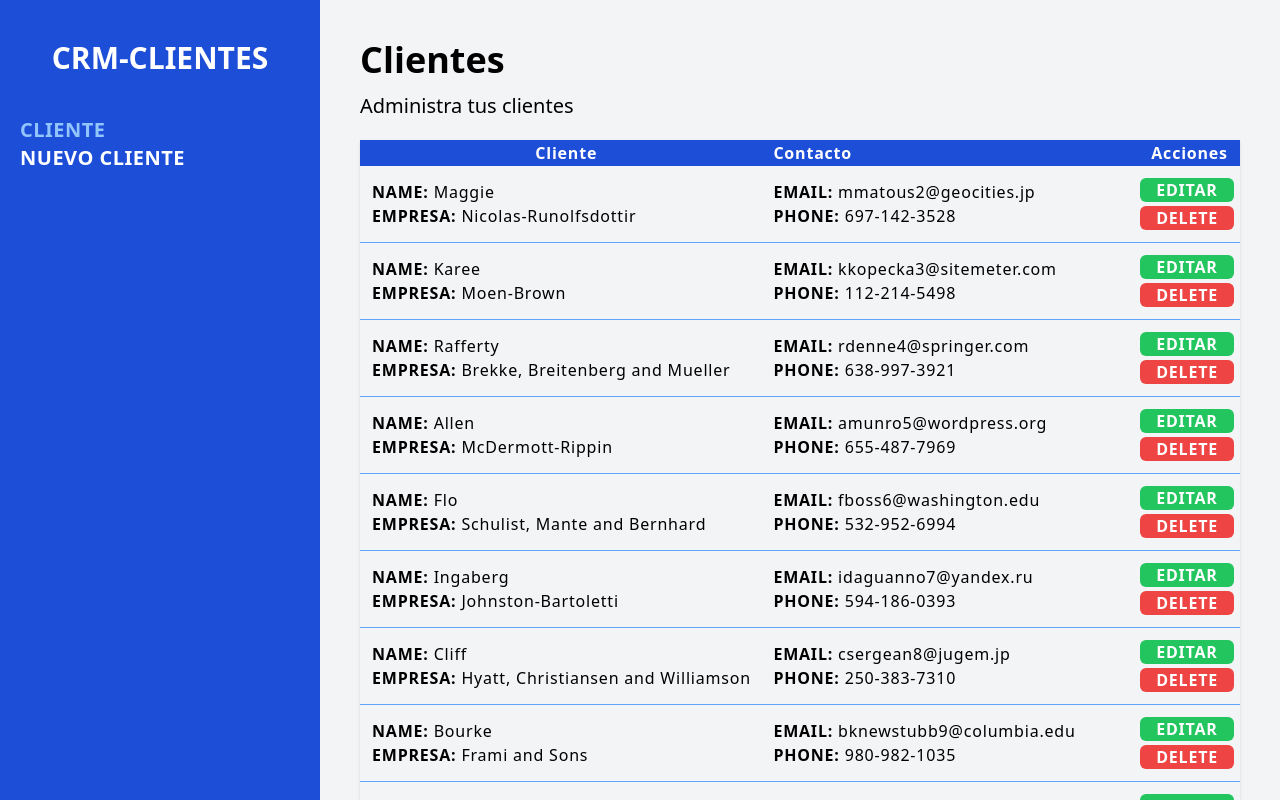
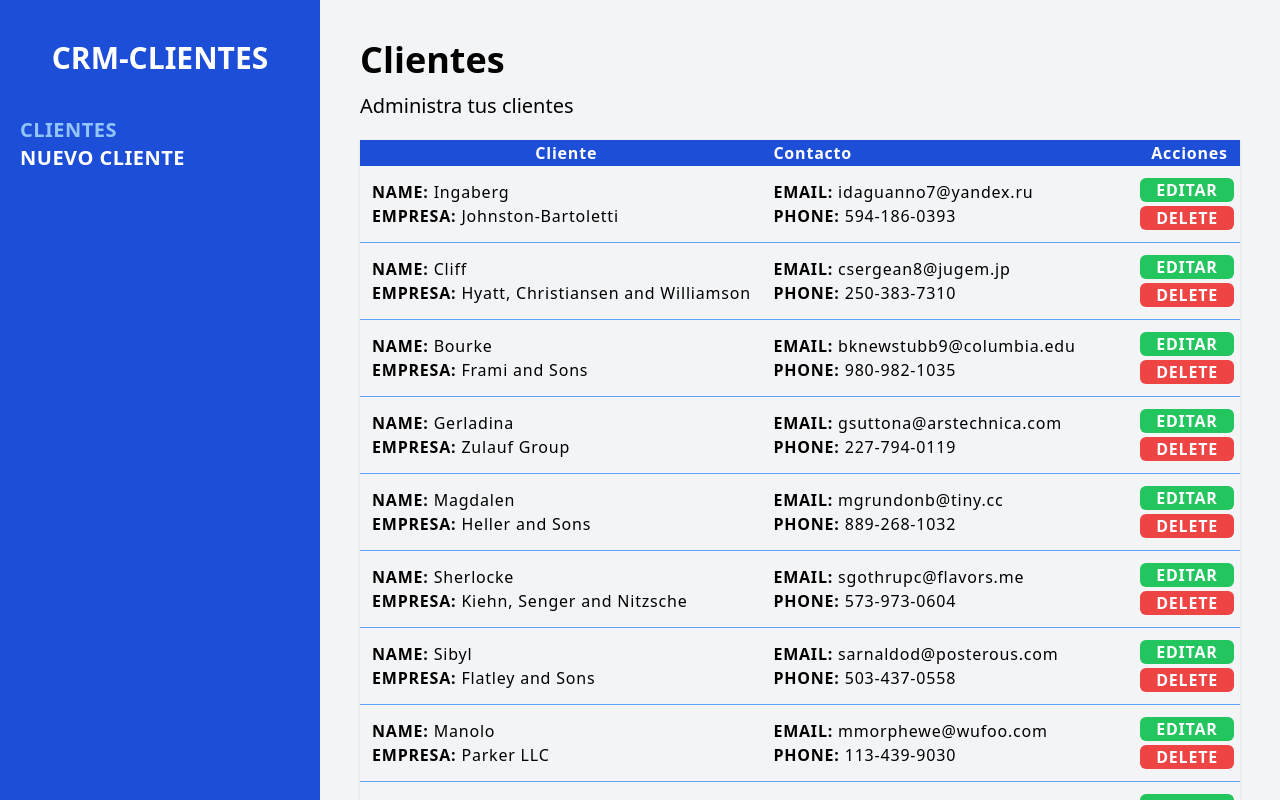
Before and after one commit to Jaimeangel/Administrador-de-clientes, a React (Vite) app: page / in a window 1280 px wide. Built offline with nearby package versions, Linux system fonts and the light colour scheme; data requests are answered from the project's data file.

Commit message:
guardando ultimos cambios

```diff
--- a/db.json
+++ b/db.json
@@ -1,40 +1,5 @@
 {
   "clientes": [
-    {
-      "id": 3,
-      "nombre": "Maggie",
-      "telefono": "697-142-3528",
-      "email": "mmatous2@geocities.jp",
-      "empresa": "Nicolas-Runolfsdottir"
-    },
-    {
-      "id": 4,
-      "nombre": "Karee",
-      "telefono": "112-214-5498",
-      "email": "kkopecka3@sitemeter.com",
-      "empresa": "Moen-Brown"
-    },
-    {
-      "id": 5,
-      "nombre": "Rafferty",
-      "telefono": "638-997-3921",
-      "email": "rdenne4@springer.com",
-      "empresa": "Brekke, Breitenberg and Mueller"
-    },
-    {
-      "id": 6,
-      "nombre": "Allen",
-      "telefono": "655-487-7969",
-      "email": "amunro5@wordpress.org",
-      "empresa": "McDermott-Rippin"
-    },
-    {
-      "id": 7,
-      "nombre": "Flo",
-      "telefono": "532-952-6994",
-      "email": "fboss6@washington.edu",
-      "empresa": "Schulist, Mante and Bernhard"
-    },
     {
       "id": 8,
       "nombre": "Ingaberg",
--- a/src/Components/Layaout.jsx
+++ b/src/Components/Layaout.jsx
@@ -8,14 +8,20 @@ function Layaout() {
       <aside className="md:w-1/4 px-5 py-10 bg-blue-700">
         <h2 className="text-white text-3xl font-bold text-center">CRM-CLIENTES</h2>
         <div className="mt-10">
+
           <Link
             to="/"
             className={`${location.pathname === '/' ? 'text-blue-300':'text-white'} font-bold text-xl tracking-wide block`}
-            >CLIENTE</Link>
+          >
+              CLIENTES
+          </Link>
+
           <Link
             to="/clientes/nuevo"
             className={`${location.pathname === '/clientes/nuevo' ? 'text-blue-300':'text-white'} font-bold text-xl tracking-wide block`}
-            >NUEVO CLIENTE</Link>
+          >
+            NUEVO CLIENTE
+          </Link>
         </div>
       </aside>
       <div className="md:w-3/4 p-10 md:h-screen overflow-scroll bg-gray-100">
```
Also changed, not shown: src/Components/Cliente.jsx (+8 -2 lines).
